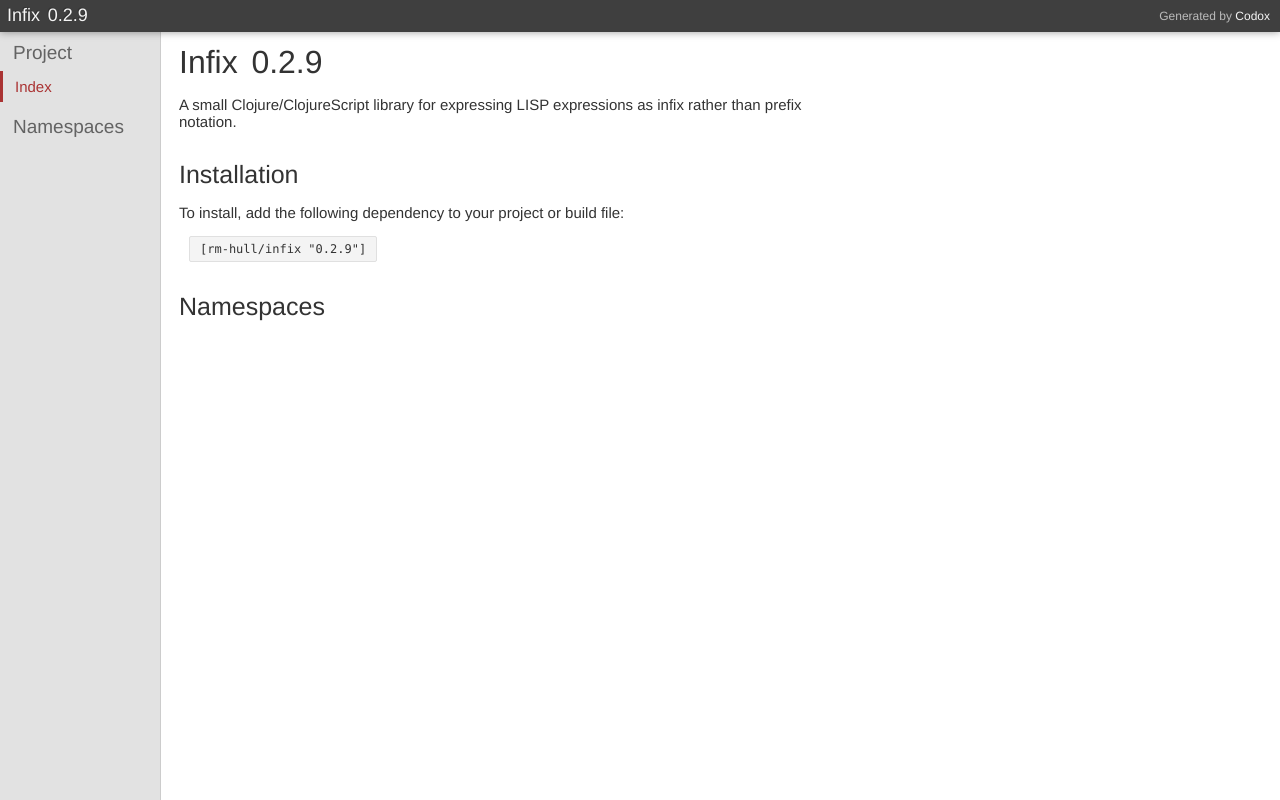
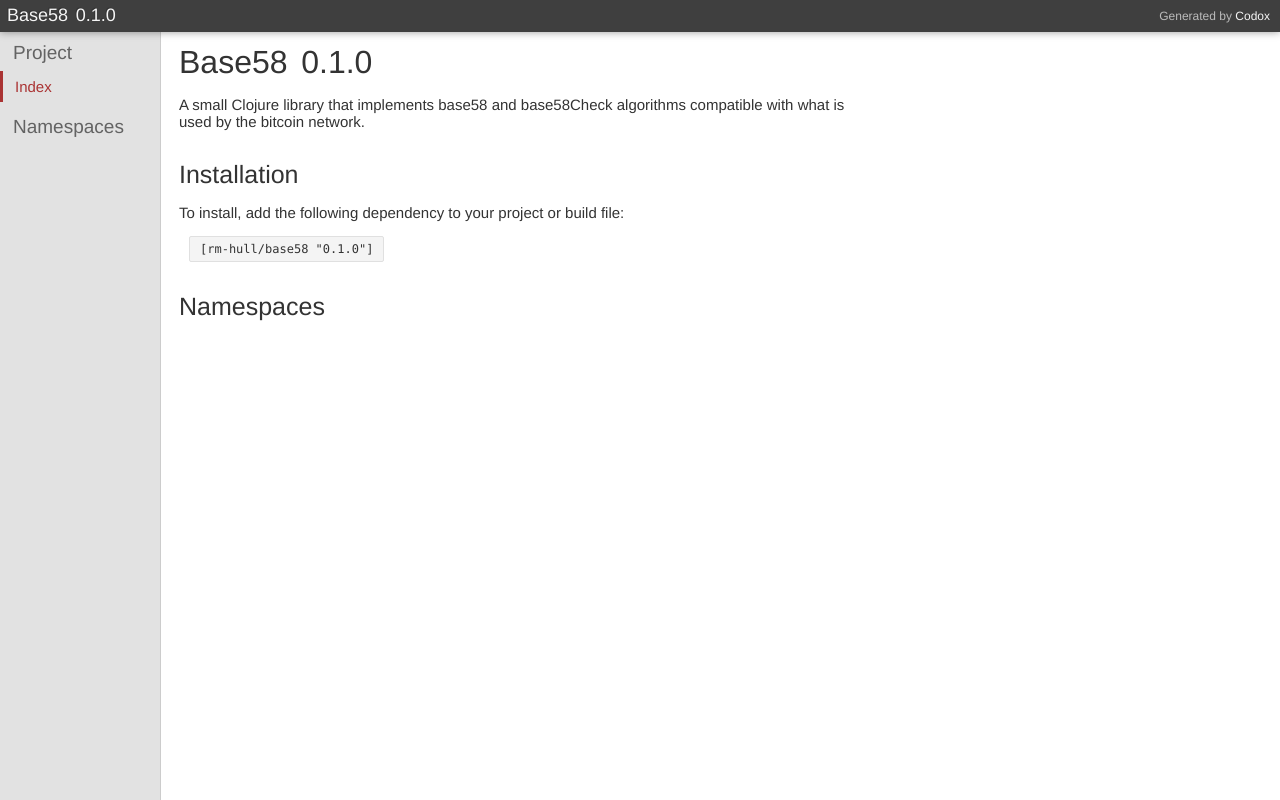
Before and after one commit to rm-hull/base58, a plain HTML site: page index.html in a window 1280 px wide. Drawn offline with Linux system fonts and the light colour scheme.

Commit message:
Regenerate docs

```diff
--- a/index.html
+++ b/index.html
@@ -1,3 +1,3 @@
 <!DOCTYPE html PUBLIC ""
     "">
-<html><head><meta charset="UTF-8" /><link href="css/default.css" rel="stylesheet" type="text/css" /><script src="js/jquery.min.js" type="text/javascript"></script><script src="js/page_effects.js" type="text/javascript"></script><title>Infix 0.2.9</title></head><body><div id="header"><h2>Generated by <a href="https://github.com/weavejester/codox">Codox</a></h2><h1><a href="index.html"><span class="project-title"><span class="project-name">Infix</span> <span class="project-version">0.2.9</span></span></a></h1></div><div class="sidebar primary"><h3 class="no-link"><span class="inner">Project</span></h3><ul class="index-link"><li class="depth-1 current"><a href="index.html"><div class="inner">Index</div></a></li></ul><h3 class="no-link"><span class="inner">Namespaces</span></h3><ul></ul></div><div class="namespace-index" id="content"><h1><span class="project-title"><span class="project-name">Infix</span> <span class="project-version">0.2.9</span></span></h1><div class="doc"><p>A small Clojure/ClojureScript library for expressing LISP expressions as infix rather than prefix notation.</p></div><h2>Installation</h2><p>To install, add the following dependency to your project or build file:</p><pre class="deps">[rm-hull/infix "0.2.9"]</pre><h2>Namespaces</h2></div></body></html>
+<html><head><meta charset="UTF-8" /><link href="css/default.css" rel="stylesheet" type="text/css" /><script src="js/jquery.min.js" type="text/javascript"></script><script src="js/page_effects.js" type="text/javascript"></script><title>Base58 0.1.0</title></head><body><div id="header"><h2>Generated by <a href="https://github.com/weavejester/codox">Codox</a></h2><h1><a href="index.html"><span class="project-title"><span class="project-name">Base58</span> <span class="project-version">0.1.0</span></span></a></h1></div><div class="sidebar primary"><h3 class="no-link"><span class="inner">Project</span></h3><ul class="index-link"><li class="depth-1 current"><a href="index.html"><div class="inner">Index</div></a></li></ul><h3 class="no-link"><span class="inner">Namespaces</span></h3><ul></ul></div><div class="namespace-index" id="content"><h1><span class="project-title"><span class="project-name">Base58</span> <span class="project-version">0.1.0</span></span></h1><div class="doc"><p>A small Clojure library that implements base58 and base58Check algorithms compatible with what is used by the bitcoin network.</p></div><h2>Installation</h2><p>To install, add the following dependency to your project or build file:</p><pre class="deps">[rm-hull/base58 "0.1.0"]</pre><h2>Namespaces</h2></div></body></html>
```
